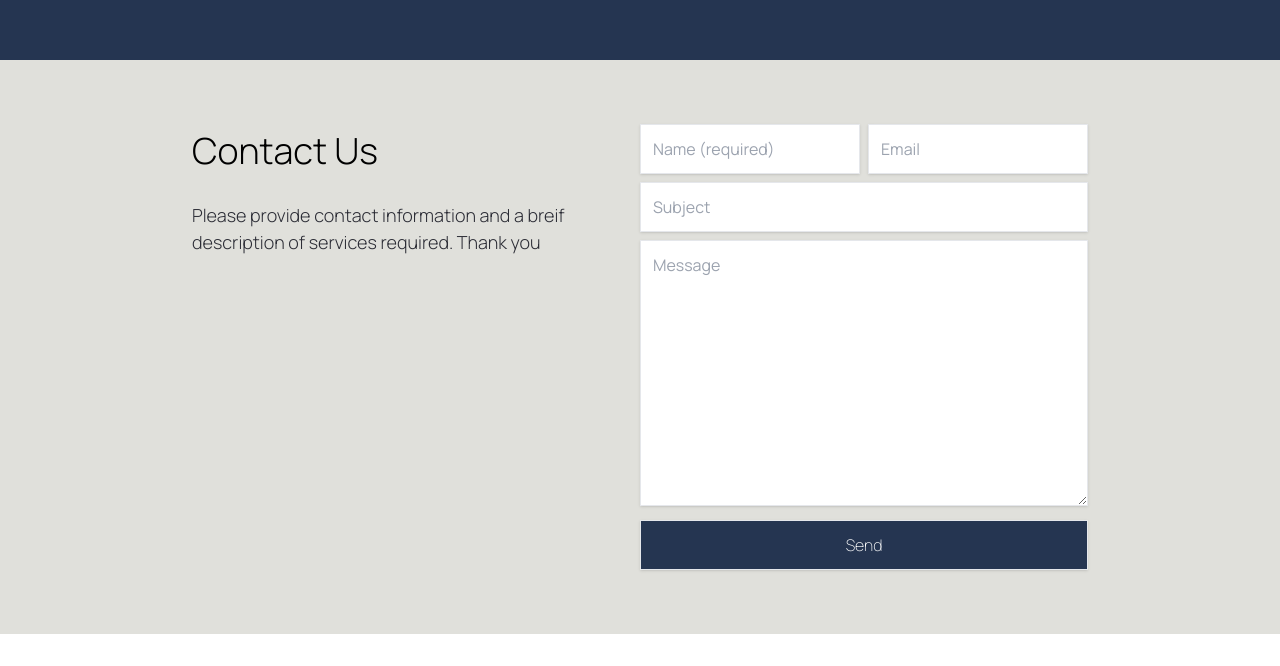
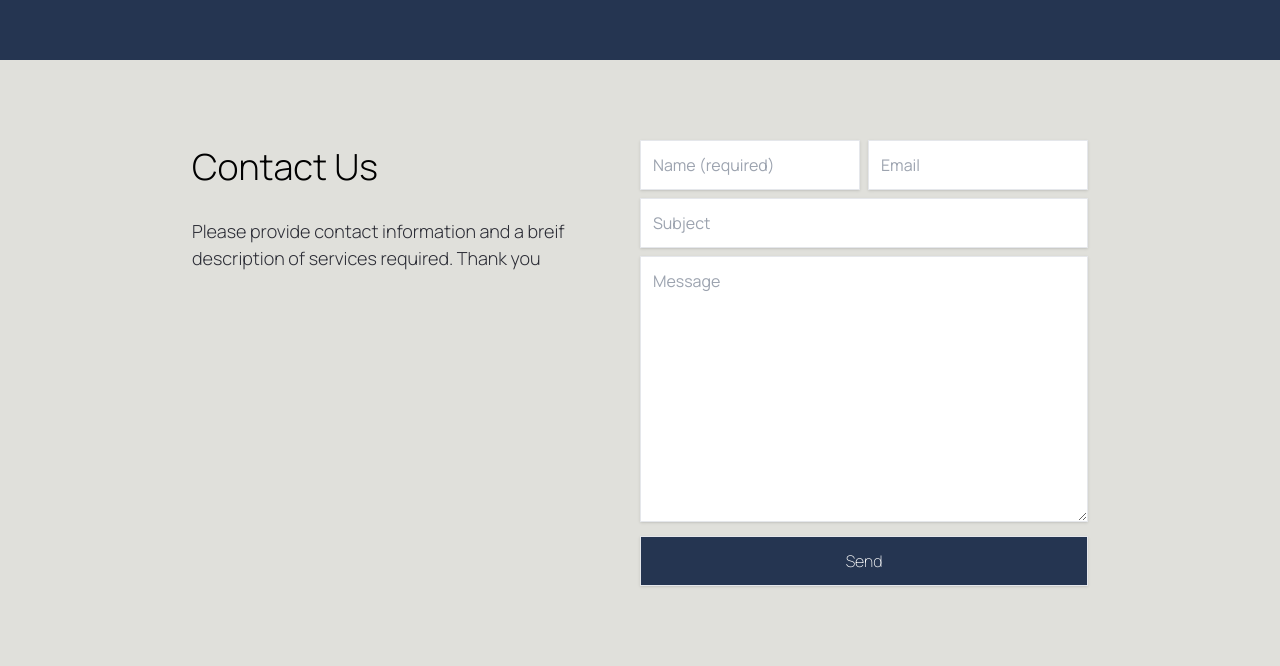
Before and after one commit to MetaSource/STRMLIND_NEXT, a Next.js app: page / in a window 1280 px wide. Shown: the part 2149-2815 px from the top of the page. Before the commit the page ends 2783 px from the top, so only its background shows below. Built offline with nearby package versions, Linux system fonts and the light colour scheme.

Commit message:
edit desktop styling on contact component

```diff
--- a/components/Contact.tsx
+++ b/components/Contact.tsx
@@ -31,7 +31,7 @@ const Form1 = () => {
 
 const Contact = () => {
   return (
-    <section className='bg-[#E0E0DB] flex-center p-4 pt-12 md:p-16'>
+    <section className='bg-[#E0E0DB] flex-center p-4 pt-8 md:p-20'>
         <div className='flex items-start justify-center flex-row flex-wrap m-auto'>
             <div className='max-w-md'>
                 <h1 className='contact__title text-center md:text-start'>Contact Us</h1>
```
